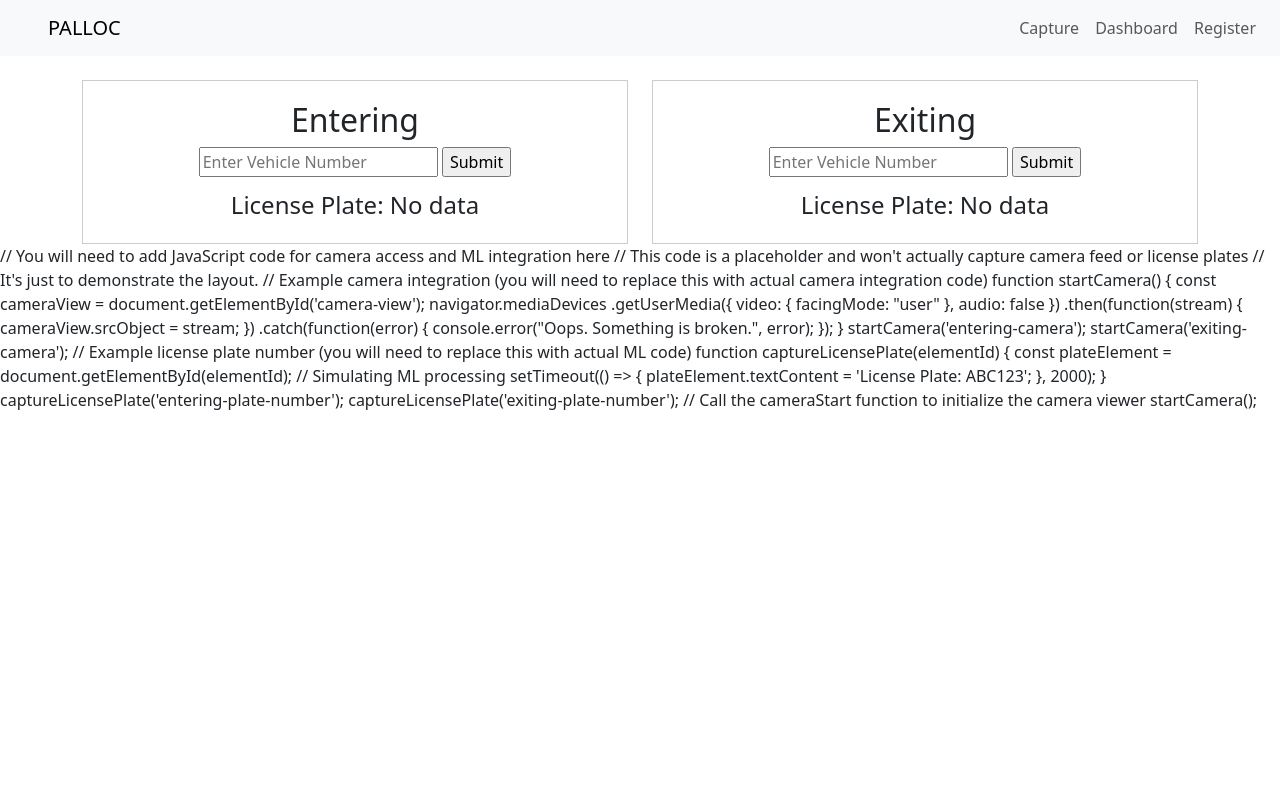
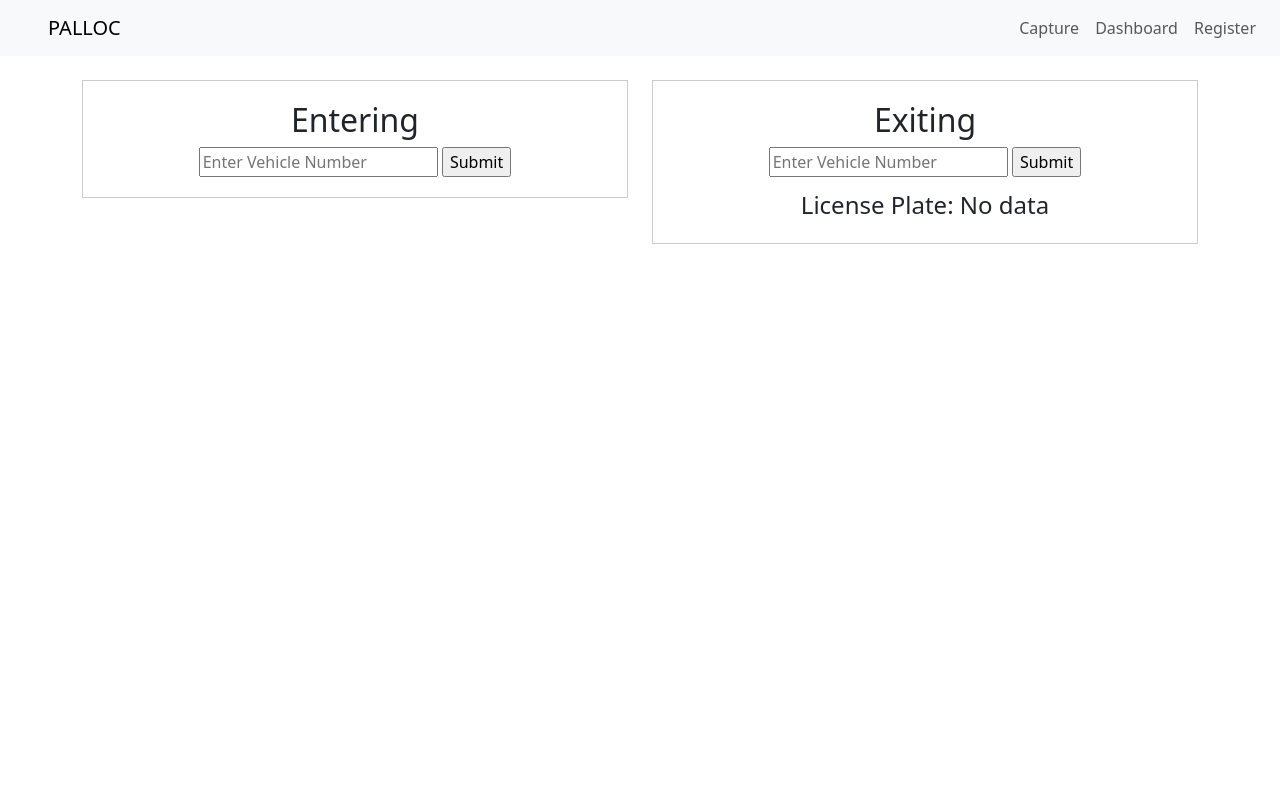
Before and after one commit to Diya050/palloc, a Flask app: page / in a window 1280 px wide. Run offline with Flask 3, Linux system fonts and the light colour scheme.

Commit message:
Working version

```diff
--- a/app.py
+++ b/app.py
@@ -5,6 +5,7 @@ app = Flask(__name__)
 app.config['SQLALCHEMY_DATABASE_URI'] = 'sqlite:///parking.db'
 app.config['SQLALCHEMY_TRACK_MODIFICATIONS'] = False
 app.secret_key = 'secretkey'
+app.config['SESSION_PERMANENT'] = True
 
 db = SQLAlchemy(app)
 
@@ -21,20 +22,28 @@ with app.app_context():
 
 @app.route('/', methods=["GET", "POST"])
 def index():
+    num = None  # Initialize num to None
+
     if request.method == "POST":
-        number = request.form["vno_entry"]
+        num = request.form["vno_entry"]
 
-        number_found = db.session.query(Parking.query.filter_by(plate=number).exists()).scalar()
+    number_found = db.session.query(Parking.query.filter_by(plate=num).exists()).scalar()
+    print(f"num: {num}, number_found: {number_found}")  # Add this line for debugging
 
-        if number_found:
-            flash("Print")
-            return render_template('index.html')
-        else:
-            flash("User not found")
-            return render_template('index.html')
+    if number_found:
+        flash("Plate number exists in the database.")
     else:
-        return render_template('index.html')
+        flash("Plate number does not exist in the database.")
 
+    return render_template('index.html', number_found=number_found)
+
+@app.route('/delete_entry', methods = ["GET","POST"])
+def delete_db():
+    to_del = request.form["vno_exit"]
+    parking_record = Parking.query.filter_by(plate=to_del).first()
+    db.session.delete(parking_record)
+    db.session.commit()
+    return redirect(url_for('index'))
 @app.route("/register", methods=["GET", "POST"])
 def register():
 
--- a/templates/index.html
+++ b/templates/index.html
@@ -68,7 +68,13 @@
                         <input type="text" name = "vno_entry" id = 'vno_entry' placeholder="Enter Vehicle Number">
                         <input type="submit">
                     </form>
-                    <div class="plate-number" id="entering-plate-number">License Plate: No data</div>
+
+                    {%  if number_found %}
+                    <div class="plate-number" id="entering-plate-number">
+                        Num Plate exists
+
+                    </div>
+                    {% endif %}
                 </div>
             </div>
 
@@ -90,40 +96,7 @@
     <script src="https://code.jquery.com/jquery-3.6.0.min.js"></script>
     <script src="https://cdn.jsdelivr.net/npm/bootstrap@5.3.0/dist/js/bootstrap.bundle.min.js"></script>
 
-    <!-- Your custom JavaScript for camera integration and ML goes here -->
-    <!-- <script> -->
-        // You will need to add JavaScript code for camera access and ML integration here
-        // This code is a placeholder and won't actually capture camera feed or license plates
-        // It's just to demonstrate the layout.
 
-        // Example camera integration (you will need to replace this with actual camera integration code)
-        function startCamera() {
-            const cameraView = document.getElementById('camera-view');
-            navigator.mediaDevices
-                .getUserMedia({ video: { facingMode: "user" }, audio: false })
-                .then(function(stream) {
-                    cameraView.srcObject = stream;
-                })
-                .catch(function(error) {
-                    console.error("Oops. Something is broken.", error);
-                });
-        }
-        startCamera('entering-camera');
-        startCamera('exiting-camera');
-
-        // Example license plate number (you will need to replace this with actual ML code)
-        function captureLicensePlate(elementId) {
-            const plateElement = document.getElementById(elementId);
-            // Simulating ML processing
-            setTimeout(() => {
-                plateElement.textContent = 'License Plate: ABC123';
-            }, 2000);
-        }
-        captureLicensePlate('entering-plate-number');
-        captureLicensePlate('exiting-plate-number');
-        // Call the cameraStart function to initialize the camera viewer
-        startCamera();
-    <!-- </script> -->
     </script>
 </body>
 </html>
```
Also changed, not shown: info.db (added), instance/Parking.db.
